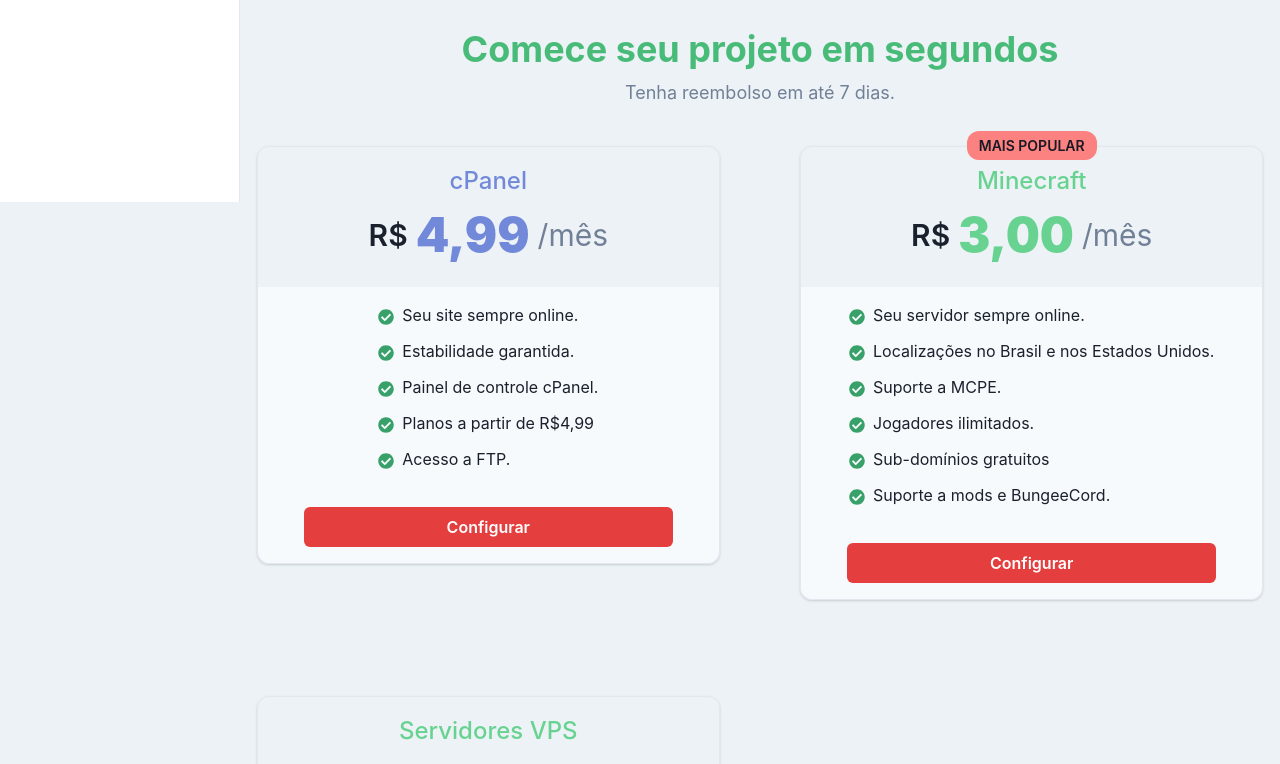
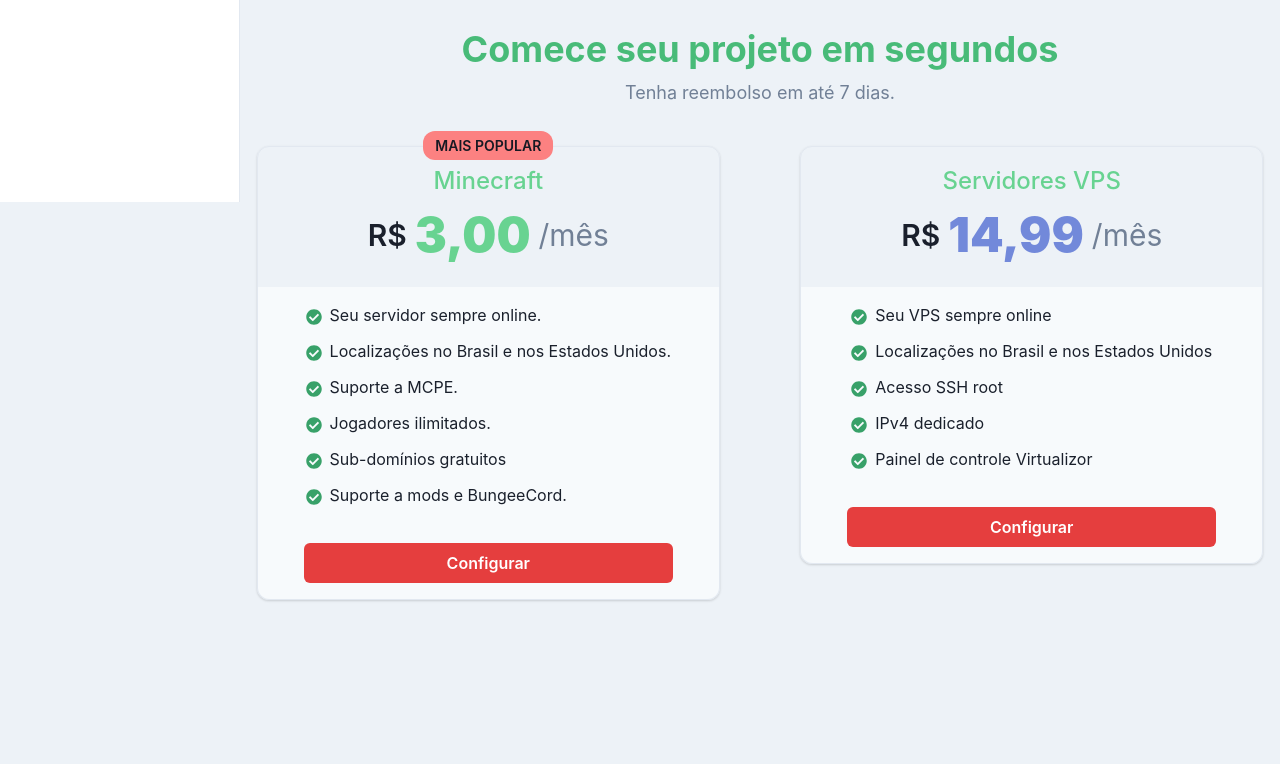
Before and after one commit to emanuelVINI01/RyzenSite, a Next.js app: page / in a window 1280 px wide. Shown: the part 598-1362 px from the top of the page. Built offline with nearby package versions, Linux system fonts and the light colour scheme.

Commit message:
Update index.tsx

```diff
--- a/src/components/RepresentProducts/index.tsx
+++ b/src/components/RepresentProducts/index.tsx
@@ -55,58 +55,7 @@
             >
                 <SimpleGrid columns={[1, 1, 1, 1, 2, 3]} alignItems={"center"} spacing={20} id="cpanel">
 
-                <PriceWrapper>
-                        <Box position="relative">
-                            <Box py={4} px={12}>
-                                <Text fontWeight="500" fontSize="2xl" color="#7289DA">
-                                    cPanel
-                                </Text>
-                                <HStack justifyContent="center">
-                                    <Text fontSize="3xl" fontWeight="600" >
-                                        R$
-                                    </Text>
-                                    <Text fontSize="5xl" fontWeight="900" color="#7289DA">
-                                        4,99
-                                    </Text>
-                                    <Text fontSize="3xl" color="gray.500">
-                                        /mês
-                                    </Text>
-                                </HStack>
-                            </Box>
-                            <VStack
-                                bg={useColorModeValue('gray.50', 'gray.700')}
-                                py={4}
-                                borderBottomRadius={'xl'}>
-                                <List spacing={3} textAlign="start" px={12}>
-                                    <ListItem>
-                                        <ListIcon as={FaCheckCircle} color="green.500" />
-                                        Seu site sempre online.
-                                    </ListItem>
-                                    <ListItem>
-                                        <ListIcon as={FaCheckCircle} color="green.500" />
-                                        Estabilidade garantida.
-                                    </ListItem>
-                                    <ListItem>
-                                        <ListIcon as={FaCheckCircle} color="green.500" />
-                                        Painel de controle cPanel.
-                                    </ListItem>
-                                    <ListItem>
-                                        <ListIcon as={FaCheckCircle} color="green.500" />
-                                        Planos a partir de R$4,99
-                                    </ListItem>
-                                    <ListItem>
-                                        <ListIcon as={FaCheckCircle} color="green.500" />
-                                        Acesso a FTP.
-                                    </ListItem>
-                                </List>
-                                <Box w="80%" pt={7}>
-                                    <Button w="full" colorScheme="red" onClick={() => { router.push("/cpanel") }}>
-                                        Configurar
-                                    </Button>
-                                </Box>
-                            </VStack>
-                        </Box>
-                    </PriceWrapper>
+
                     <PriceWrapper>
                         <Box position="relative">
                             <Box
```
